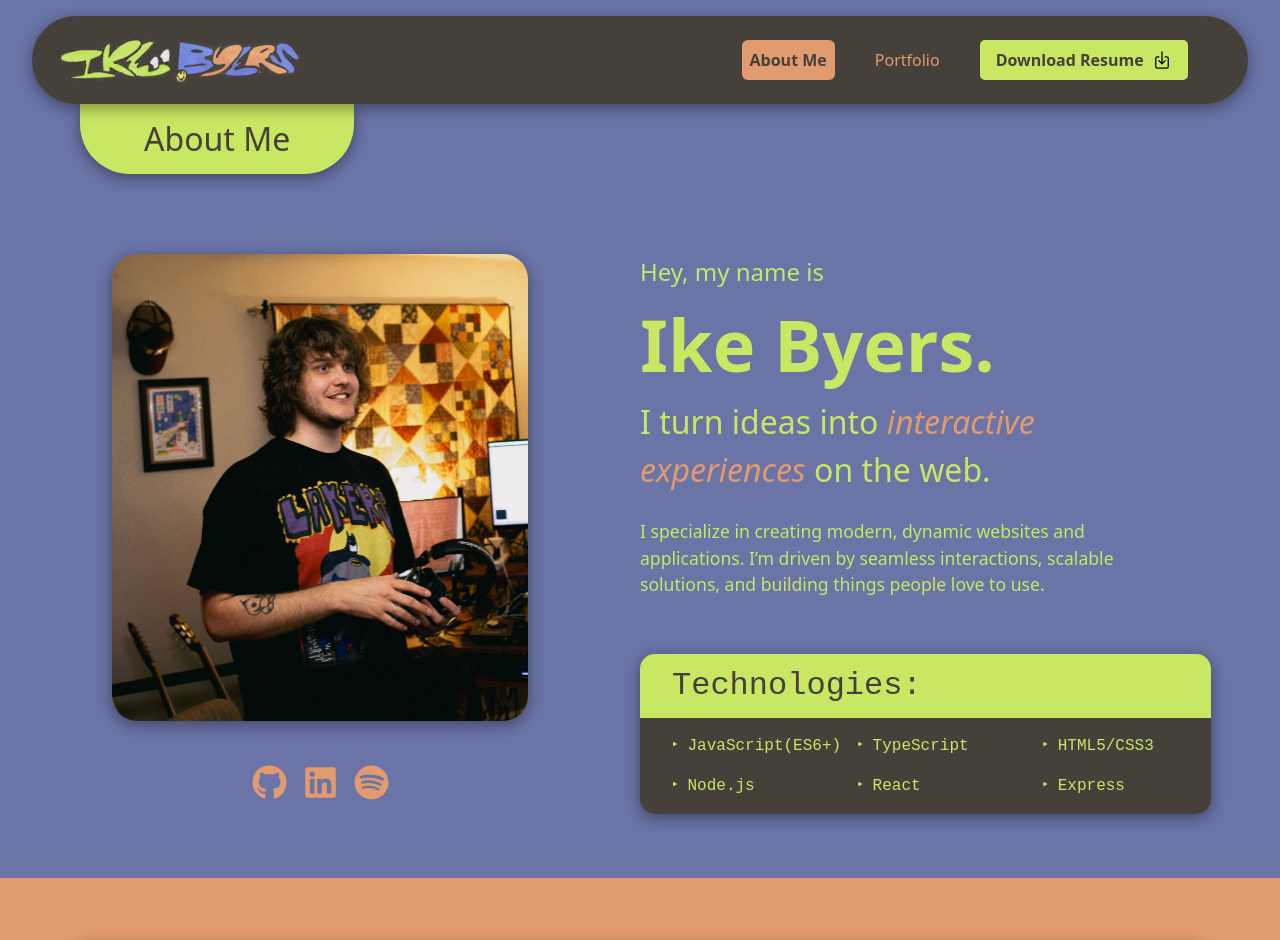
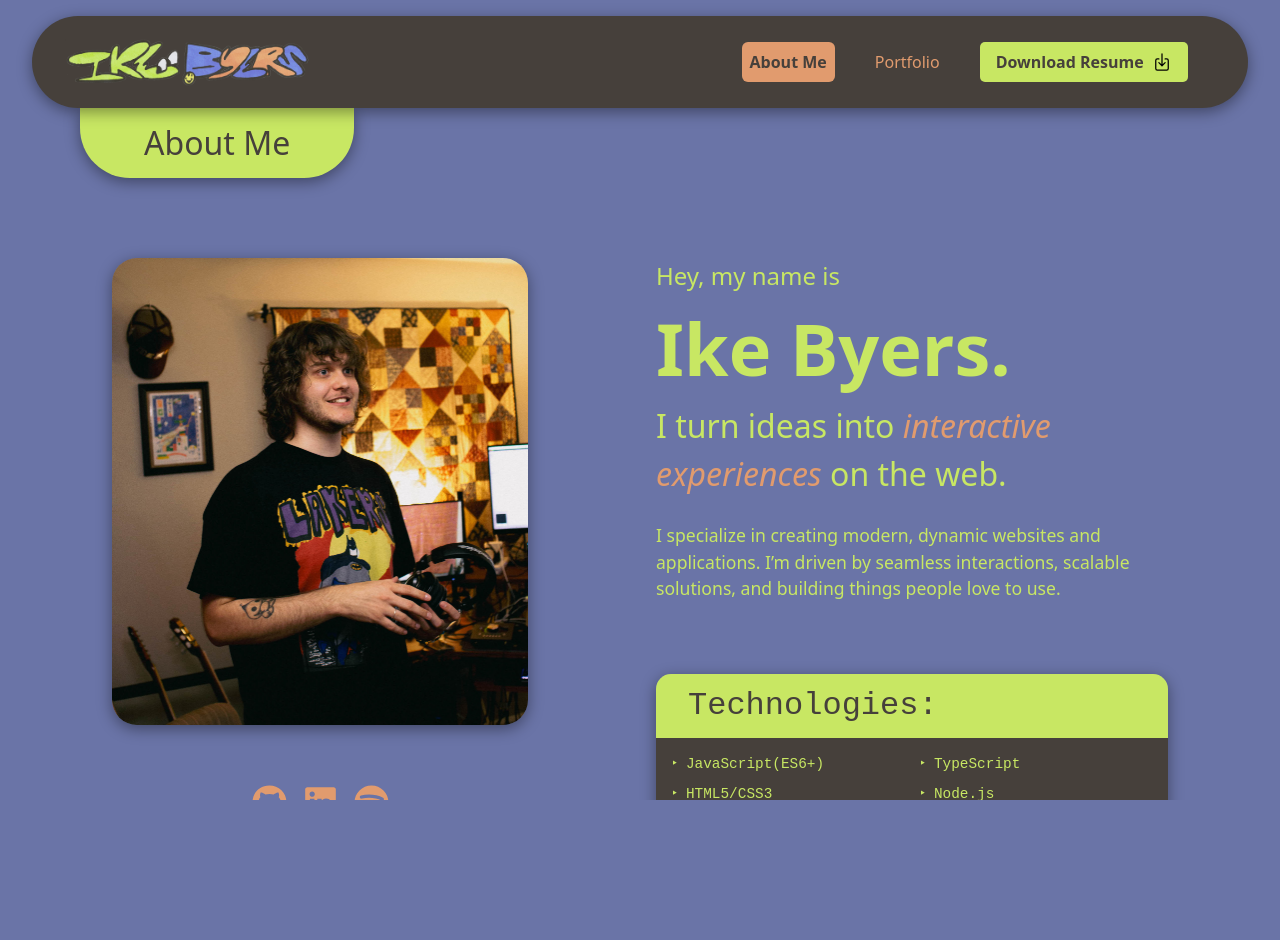
Before and after one commit to ikebyers/Ike-Byers-Portfolio, a React (Vite) app: page / in a window 1280 px wide. Shown: the top 940 px of the page. After the commit the page ends 800 px from the top, so only its background shows below. Built offline with nearby package versions, Linux system fonts and the light colour scheme.

Commit message:
small UI compatibility changes for window size adjustments

```diff
--- a/src/App.css
+++ b/src/App.css
@@ -24,11 +24,13 @@ body, html {
   padding: 0;
   width: 100%;
   height: 100%;
+  overflow-x: hidden;
   box-sizing: border-box;
 }
 
-main {
-  width: 100vw; /* Ensure full viewport width */
+main, #root {
+  width: 100vw;
+  overflow-x: hidden;
   margin: 0;
   padding: 0;
 }
@@ -47,6 +49,10 @@ main {
 
 .text-quarternary {
   color: var(--bs-quaternary);
+}
+
+.font-size-xxs {
+  font-size: 1rem;
 }
 
 .font-size-xs {
@@ -167,18 +173,19 @@ nav {
 
 footer {
   display: flex;
-  margin-bottom: 0rem;
-  padding: 2rem;
 }
 
 .footer-container {
   display: flex;
   justify-content: center !important;
   align-items: center !important;
+  text-align: center !important;
+  text-justify: center !important;
   background-color: var(--bs-neutral);
   border-radius: 70px;
   /* max-width: max-content; */
-  /* min-height: max-content; */
+  height: max-content;
+  padding: 1rem;
   margin: 2rem;
   box-shadow: 0 4px 15px rgba(0, 0, 0, 0.4); /* Backdrop shadow */
 }
@@ -263,13 +270,13 @@ ul {
   min-height: 10%;
   border-radius: 25px !important;
   display: flex;
-  box-shadow: 0 4px 15px rgba(0, 0, 0, 0.4); /* Backdrop shadow */
+  box-shadow: 0 4px 15px rgba(0, 0, 0, 0.4);
 }
 
 .bio-grid {
   background-color: var(--bs-quaternary);
   background-color: var(--bs-quaternary);
-  width: 100%; /* Ensure it spans full width */
+  width: 100%;
   justify-content: center !important;
 }
 
@@ -279,31 +286,32 @@ ul {
 }
 
 .intro-card {
-  grid-column: 2 / 3; /* Top-right quadrant */
+  grid-column: 2 / 3;
   grid-row: 1 / 2;
-  /* background-color: var(--bs-neutral); */
   color: var(--bs-tertiary);
   width: 80%;
-  /* padding: 2rem; */
   border-radius: 25px;
-  /* box-shadow: 0 4px 15px rgba(0, 0, 0, 0.4); */
   display: flex;
   flex-direction: column;
   text-justify: start !important;
   max-height: fit-content;
   max-width: fit-content;
   min-height: max-content;
+  margin-left: 1rem;
+  margin-right: 1rem;
 }
 
 .tech-card {
   display: flex;
-  justify-content: center;
   flex-direction: column;
-  margin-right: 2rem;
-  margin-top: 0rem;
+  width: 80%;
+  margin-right: 1rem;
+  margin-left: 1rem;
+  margin-top: 1rem;
   margin-bottom: 2rem;
-  box-shadow: 0 4px 15px rgba(0, 0, 0, 0.4); /* Backdrop shadow */
+  box-shadow: 0 4px 15px rgba(0, 0, 0, 0.4);
   border-radius: 15px;
+  font-size: 1rem;
 }
 
 .tech-card-title {
@@ -318,31 +326,33 @@ ul {
 
 .tech-grid {
   display: grid; /* Enable grid layout */
-  grid-template-columns: repeat(3, 1fr); /* 3 equal-width columns */
-  grid-template-rows: repeat(2, 1fr); /* 3 equal-height rows */
+  grid-template-columns: repeat(2, 1fr); /* 3 equal-width columns */
+  grid-template-rows: repeat(3, 1fr); /* 3 equal-height rows */
   background-color: var(--bs-neutral);
-  padding-left: 2rem;
+  padding-left: 1rem;
+  padding-right: 1rem;
   max-height: fit-content;
   padding-top: 1rem;
   padding-bottom: 1rem;
   border-bottom-left-radius: 15px;
   border-bottom-right-radius: 15px;
-  gap: 1rem
+  row-gap: 0.5rem;
+  column-gap: 1rem;
 }
 
 .tech-grid-item {
   display: flex;
-  /* background-color: var(--bs-quaternary); */
-  color: var(--bs-tertiary); /* Text color */
-  align-items: center; /* Center content vertically */
-  justify-content: start; /* Center content horizontally */
-  border-radius: 8px; /* Optional: Rounded corners */
+  justify-content: space-around;
+  color: var(--bs-tertiary);
+  justify-content: start;
   font-family: 'Courier New', Courier, monospace;
+  font-size: 0.9rem;
+
 }
 
 .split-screen {
   display: flex;
-  width: 100%; /* Full viewport width */
+  width: 100%;
 }
 
 .left-half {
@@ -353,10 +363,10 @@ ul {
 }
 
 .right-half {
-  flex: 1; /* Takes up 50% of the screen */
+  flex: 1;
   display: flex;
-  justify-content: start !important; /* Center horizontally */
-  align-items: center; /* Center vertically */
+  justify-content: start !important;
+  align-items: center;
 }
 
 .about-me-text {
@@ -389,7 +399,7 @@ ul {
 .nav-logo {
   justify-content: center;
   align-items: center;
-  margin: auto;
+  margin: 0.5rem;
 }
 
 .nav-items-cus {
@@ -607,6 +617,7 @@ ul {
     display: flex;
   }
 
+
   .nav-items-cus {
     /* display: flex; */
     /* flex-direction: column; */
@@ -674,6 +685,10 @@ ul {
     justify-content: center;
   }
 
+  .tech-card {
+    width: 100%;
+  }
+
   .bio-grid {
     background-color: var(--bs-quaternary);
     background-color: var(--bs-quaternary);
@@ -685,8 +700,6 @@ ul {
     display: block; /* Switch from flex to block layout */
   }
 
-
-
   .right-half {
     width: 100%; /* Make the right-half take full width */
     display: flex;
--- a/src/pages/aboutMe.jsx
+++ b/src/pages/aboutMe.jsx
@@ -46,7 +46,7 @@ const AboutMe = () => {
                             <div className='font-size-md tech-card-title text-neutral text-mono'>Technologies:
                             </div>
                             <div className='tech-grid'>
-                                <div className='fonst-size-sm tech-grid-item'>‣ JavaScript(ES6+)</div>
+                                <div className='fonst-size-xxs tech-grid-item'>‣ JavaScript(ES6+)</div>
                                 <div className='fonst-size-sm tech-grid-item'>‣ TypeScript</div>
                                 <div className='fonst-size-sm tech-grid-item'>‣ HTML5/CSS3</div>
                                 <div className='fonst-size-sm tech-grid-item'>‣ Node.js</div>
```
